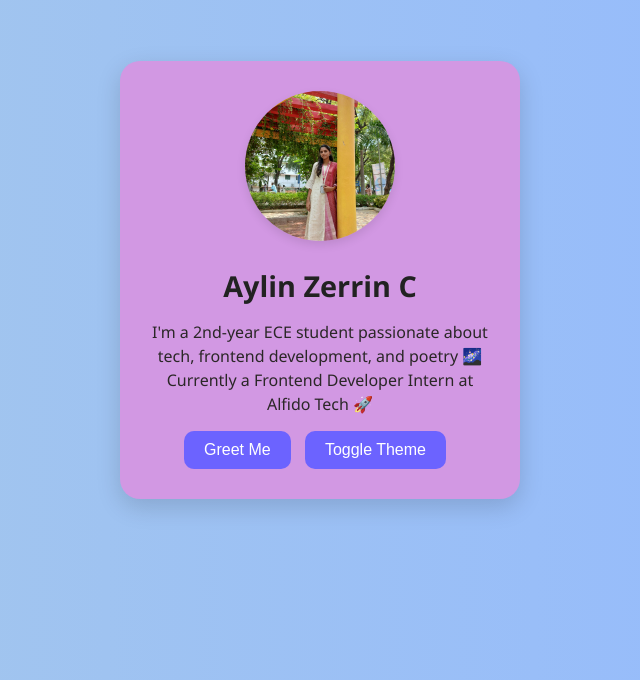
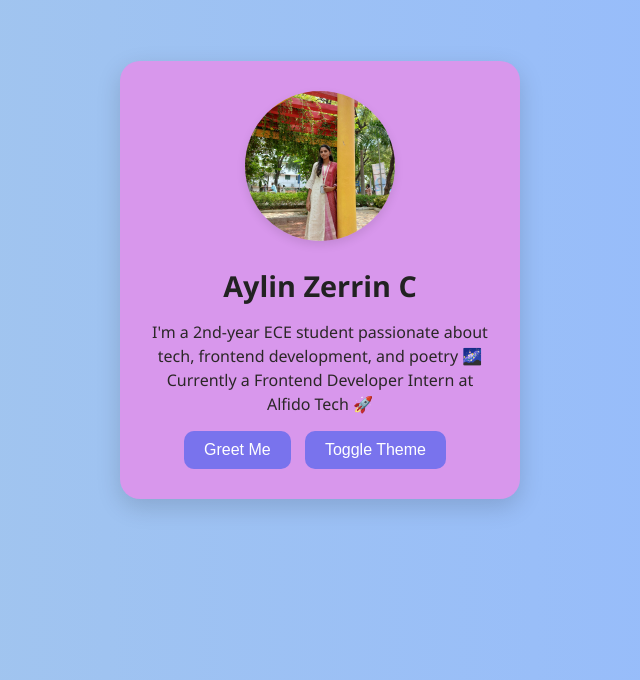
Before and after one commit to aylin-zerrin/Alfido-Tech-Internship, a plain HTML site: page Task-1_Simple-Website/index1.html in a window 1280 px wide. Shown: the part 120-800 px from the top of the page, without its empty margins (320-960 px from the left). Drawn offline with Linux system fonts and the light colour scheme.

Commit message:
Update style.css

```diff
--- a/Task-1_Simple-Website/style.css
+++ b/Task-1_Simple-Website/style.css
@@ -21,7 +21,7 @@ body {
 }
 
 .profile-card {
-  background-color: #d298e3;
+  background-color: #d897ec;
   padding: 30px;
   border-radius: 20px;
   box-shadow: 0 8px 24px rgba(0, 0, 0, 0.15);
@@ -54,7 +54,7 @@ body {
   margin-top: 15px;
   padding: 10px 20px;
   font-size: 1rem;
-  background-color: #6c63ff;
+  background-color: #7973ed;
   color: white;
   border: none;
   border-radius: 10px;
@@ -64,7 +64,7 @@ body {
 }
 
 .action-btn:hover {
-  background-color: #574fcf;
+  background-color: #6e65e6;
 }
 
 /* Dark Mode Styles */
```
